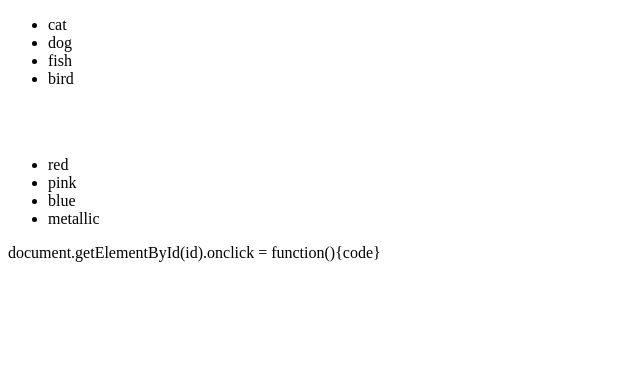
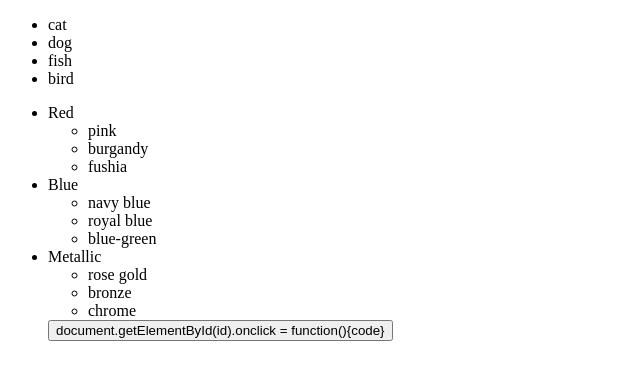
Before and after one commit to Shusweela/week5, a website: page index.html in a window 1280 px wide. Shown: the whole page, without its empty margins (0-640 px from the left). Drawn offline with Linux system fonts and the light colour scheme.

Commit message:
on the way to completion

```diff
--- a/dom.js
+++ b/dom.js
@@ -1,5 +1,10 @@
 //Changes each element in first list of items.
-
 document.getElementById("cat").style.color = "green";
 
-document.getElementById("dog").nextElementSibling.style.color = "blue";
+//changing class name via child to 2nd item in list 1
+document.getElementByClassName("dog").
+
+//changing text value in last item in list1
+document.getElementById("fish").nextElementSibling.style.color = "blue";
+
+//event listener listening for event button and changing one value in embedded list as hidden
--- a/index.html
+++ b/index.html
@@ -11,19 +11,33 @@
  <div>
      <ul id="list1">
          <li id="cat">cat</li>
-         <li id="dog">dog</li>
+         <li class="dog">dog</li>
          <li id="fish">fish</li>
          <li>bird</li>
      </ul>
-     <br>
-     <br>
+
+     <!--nested list-->
      <ul id="list2">
-        <li>red</li>
-        <li>pink</li>
-        <li>blue</li>
-        <li>metallic</li>
-     </ul>
+        <li>Red</li>
+        <ul>
+            <li>pink</li>
+            <li>burgandy</li>
+            <li>fushia</li>
+        </ul>
+        <li>Blue</li>
+        <ul>
+            <li>navy blue</li>
+            <li>royal blue</li>
+            <li>blue-green</li>
+        </ul>
+        <li>Metallic</li>
+        <ul>
+            <li>rose gold</li>
+            <li>bronze</li>
+            <li>chrome</li>
+        </ul>
 
+       <button>
 
      document.getElementById(id).onclick = function(){code}
  </div>
```
